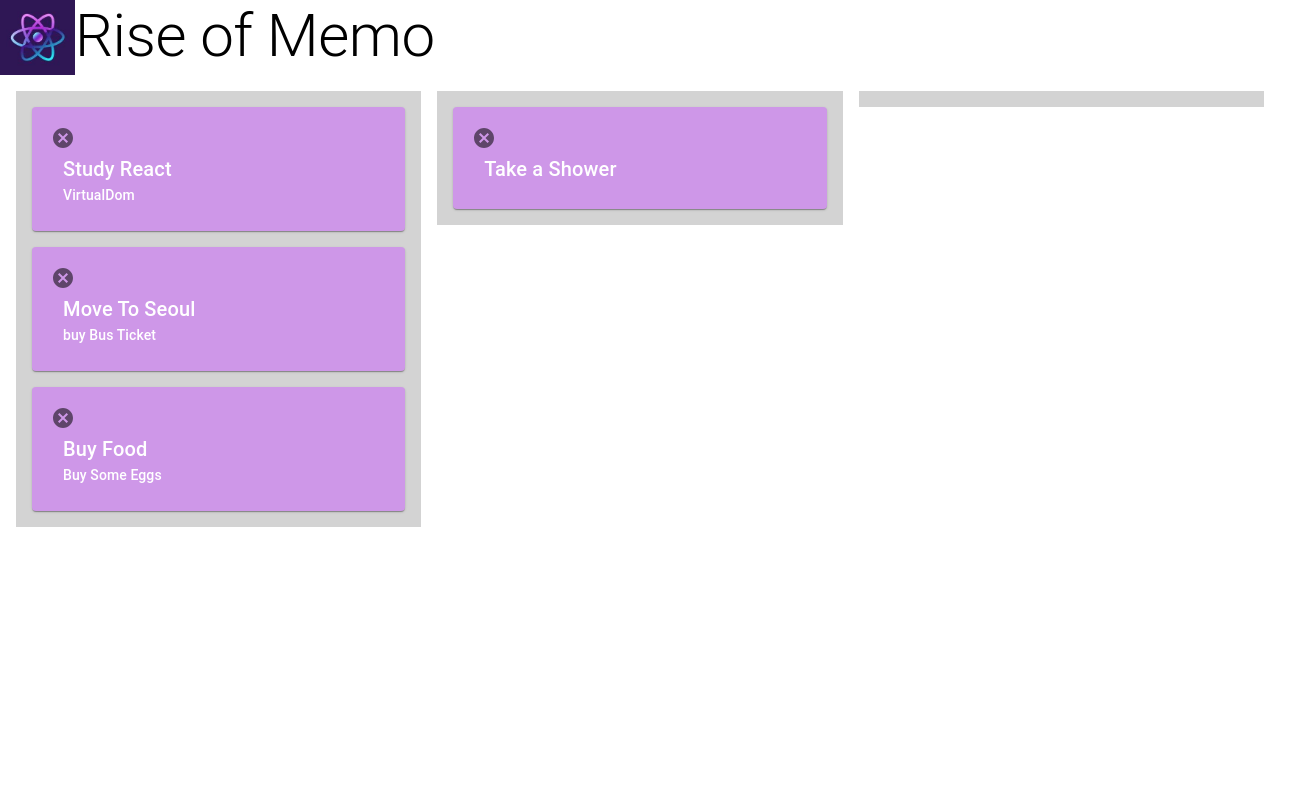
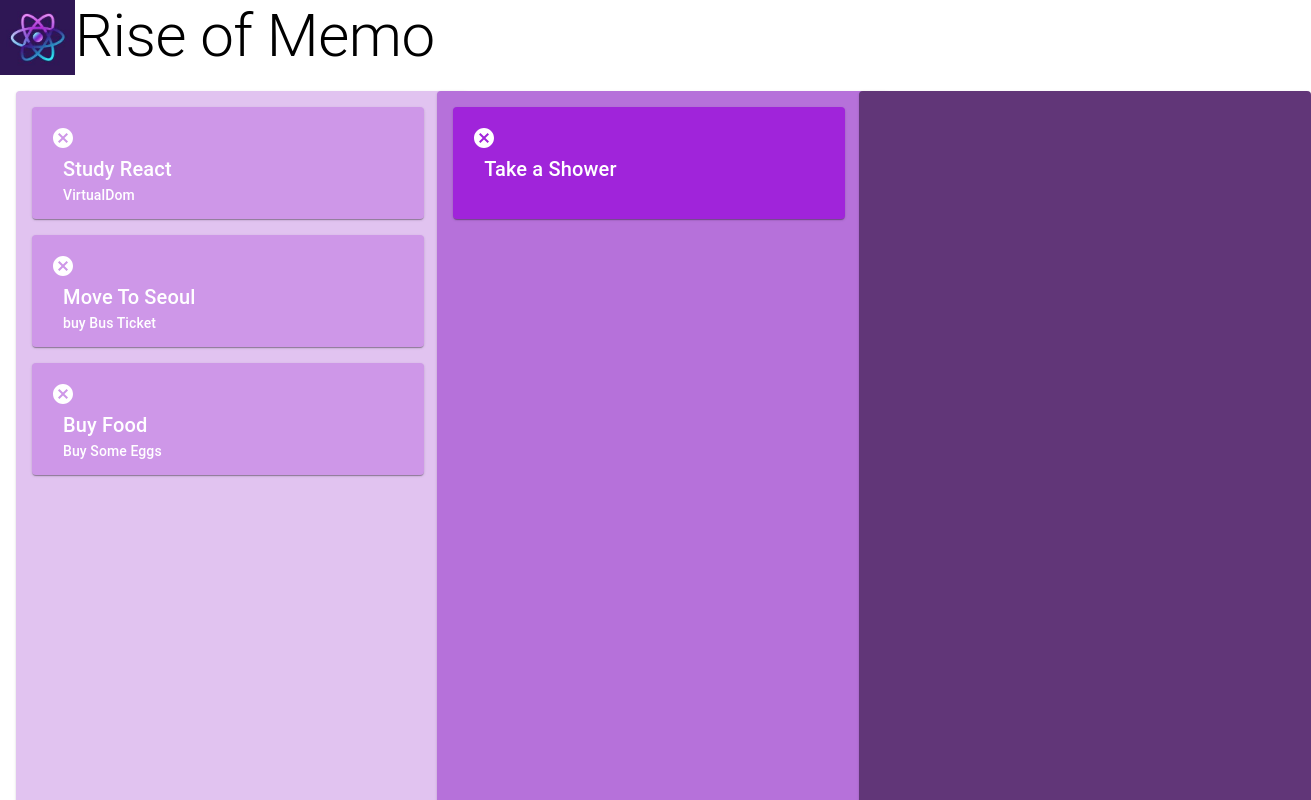
Before and after one commit to Rise-of-React/RiseMemo, a React (Create React App) app: page /list in a window 1280 px wide. Shown: the top 800 px of the page, 1311 px wide, since content can reach past the window. Built offline with nearby package versions, Linux system fonts and the light colour scheme.

Commit message:
Add CustomBoard Component

```diff
--- a/src/App.tsx
+++ b/src/App.tsx
@@ -19,7 +19,7 @@ export default function App() {
     <>
       <AppBar />
       <Grid container spacing={2} className={classes.root}>
-        <DroppableBoard></DroppableBoard>
+        <DroppableBoard />
       </Grid>
     </>
   );
--- /dev/null
+++ b/src/components/CustomBoard.tsx
@@ -0,0 +1,40 @@
+import {
+  Card,
+  CardContent,
+  CardHeader,
+  Grid,
+  IconButton,
+  makeStyles,
+  Paper,
+  Theme,
+  Typography,
+} from '@material-ui/core';
+import React from 'react';
+import { BoardStyleProps } from '../types/board/board';
+import { CardStyleProps } from '../types/card/card';
+export interface CustomBoardProps {
+  style?: BoardStyleProps;
+  children?: React.ReactNode;
+}
+
+const useStyles = makeStyles<Theme, BoardStyleProps>((theme: Theme) => ({
+  board: (props) => ({
+    backgroundColor: props.backgroundColor,
+    width: Number(props.width),
+    height: Number(props.height),
+  }),
+}));
+
+export const CustomBoard = (props: CustomBoardProps) => {
+  const classes = useStyles(props.style ?? {});
+
+  return <Paper className={classes.board}>{props.children}</Paper>;
+};
+
+CustomBoard.defaultProps = {
+  style: {
+    width: '452',
+    height: '865',
+    backgroundColor: '#E1C3F0',
+  },
+};
--- a/src/components/CustomCard.tsx
+++ b/src/components/CustomCard.tsx
@@ -1,27 +1,22 @@
 import { Card, CardContent, CardHeader, Grid, IconButton, makeStyles, Theme, Typography } from '@material-ui/core';
 import React from 'react';
 import CancelIcon from '@material-ui/icons/Cancel';
+import { CardStyleProps } from '../types/card/card';
 export interface CustomCardProps {
   title: string;
   subTitle: string;
   style?: CardStyleProps;
 }
 
-type CardStyleProps = {
-  backgroundColor?: string;
-  width?: string;
-  heigth?: string;
-};
-
 const useStyles = makeStyles<Theme, CardStyleProps>((theme: Theme) => ({
   card: (props) => ({
     backgroundColor: props.backgroundColor,
-    width: 392,
-    heigth: 112,
+    width: Number(props.width),
+    height: Number(props.height),
   }),
-  cardContent: {
+  cardContent: (props) => ({
     paddingLeft: 15,
-  },
+  }),
   text: {
     color: '#FFFFFF',
   },
@@ -36,7 +31,7 @@ export const CustomCard = (props: CustomCardProps) => {
       <CardContent>
         <Grid container direction={'column'}>
           <Grid item>
-            <IconButton size="small">
+            <IconButton size="small" style={{ color: '#FFFFFF' }}>
               <CancelIcon />
             </IconButton>
           </Grid>
@@ -58,8 +53,8 @@ CustomCard.defaultProps = {
   title: 'test',
   subTitle: 'subtest',
   style: {
-    width: 392,
-    heigth: 112,
+    width: '392',
+    height: '112',
     backgroundColor: '#CE97E8',
   },
 };
--- a/src/components/DraggableList.tsx
+++ b/src/components/DraggableList.tsx
@@ -1,6 +1,8 @@
 import { List } from '@material-ui/core';
 import React, { FC } from 'react';
 import { Draggable, DroppableProvided, DroppableStateSnapshot } from 'react-beautiful-dnd';
+import { BoardStyleProps } from '../types/board/board';
+import { CardStyleProps } from '../types/card/card';
 import { MemoData } from '../types/memo/memo';
 import { DraggableListItem } from './DraggableListItem';
 
@@ -8,20 +10,30 @@ interface DraggableListProps {
   provided: DroppableProvided;
   snapshot: DroppableStateSnapshot;
   data: MemoData[];
+  cardStyle: CardStyleProps;
+  boardStyle: BoardStyleProps;
 }
 
-const getListStyle = (snapshop: DroppableStateSnapshot) => ({
-  background: snapshop.isDraggingOver ? 'lightblue' : 'lightgrey',
+const getListStyle = (snapshop: DroppableStateSnapshot, boardStyle: BoardStyleProps) => ({
+  // background: snapshop.isDraggingOver ? '#613678' : 'lightgrey',
 });
 
-export const DraggableList: FC<DraggableListProps> = ({ data, provided, snapshot }) => {
+export const DraggableList: FC<DraggableListProps> = ({ data, provided, snapshot, cardStyle, boardStyle }) => {
   return (
-    <List {...provided.droppableProps} ref={provided.innerRef} style={getListStyle(snapshot)}>
+    <List {...provided.droppableProps} ref={provided.innerRef} style={getListStyle(snapshot, boardStyle)}>
       {data.map((el, index) => {
         return (
           <Draggable key={el.id} draggableId={el.id} index={index}>
             {(provided, snapshop) => {
-              return <DraggableListItem provided={provided} snapshop={snapshop} item={el} key={el.id} />;
+              return (
+                <DraggableListItem
+                  provided={provided}
+                  snapshop={snapshop}
+                  item={el}
+                  key={el.id}
+                  cardStyle={cardStyle}
+                />
+              );
             }}
           </Draggable>
         );
--- a/src/components/DraggableListItem.tsx
+++ b/src/components/DraggableListItem.tsx
@@ -1,6 +1,7 @@
 import { ListItem } from '@material-ui/core';
 import React, { FC } from 'react';
 import { DraggableProvided, DraggableStateSnapshot } from 'react-beautiful-dnd';
+import { CardStyleProps } from '../types/card/card';
 import { MemoData } from '../types/memo/memo';
 import { CustomCard } from './CustomCard';
 
@@ -8,12 +9,13 @@ export interface DraggableListItemProps {
   item: MemoData;
   provided: DraggableProvided;
   snapshop: DraggableStateSnapshot;
+  cardStyle: CardStyleProps;
 }
 
-export const DraggableListItem: FC<DraggableListItemProps> = ({ item, provided, snapshop }) => {
+export const DraggableListItem: FC<DraggableListItemProps> = ({ item, cardStyle, provided, snapshop }) => {
   return (
     <ListItem ref={provided.innerRef} {...provided.draggableProps} {...provided.dragHandleProps}>
-      <CustomCard title={item.title} subTitle={item.subTitle} />
+      <CustomCard title={item.title} subTitle={item.subTitle} style={cardStyle} />
     </ListItem>
   );
 };
--- a/src/components/DroppableBoard.tsx
+++ b/src/components/DroppableBoard.tsx
@@ -2,6 +2,7 @@ import { Grid } from '@material-ui/core';
 import React, { FC } from 'react';
 import { DragDropContext, Droppable, DropResult, ResponderProvided } from 'react-beautiful-dnd';
 import { Board } from '../types/board/board';
+import { CustomBoard } from './CustomBoard';
 import { DraggableList } from './DraggableList';
 
 interface DroppableBoardProps {}
@@ -10,6 +11,12 @@ const boardData: Board = {
   todo: {
     id: '1',
     name: 'To do',
+    boardStyle: {
+      width: '452',
+      height: '865',
+      backgroundColor: '#E1C3F0',
+    },
+    cardStyle: { width: '392', height: '112', backgroundColor: '#CE97E8' },
     data: [
       { id: '001', title: 'Study React', subTitle: 'VirtualDom', content: 'test' },
       { id: '002', title: 'Move To Seoul', subTitle: 'buy Bus Ticket', content: 'test2' },
@@ -19,11 +26,23 @@ const boardData: Board = {
   progress: {
     id: '2',
     name: 'Process',
+    boardStyle: {
+      width: '452',
+      height: '865',
+      backgroundColor: '#B671DA',
+    },
+    cardStyle: { width: '392', height: '112', backgroundColor: '#A024DA' },
     data: [{ id: '004', title: 'Take a Shower', subTitle: '', content: 'test3' }],
   },
   complete: {
     id: '3',
     name: 'Complete',
+    boardStyle: {
+      width: '452',
+      height: '865',
+      backgroundColor: '#613678',
+    },
+    cardStyle: { width: '392', height: '112', backgroundColor: '#7E4F94' },
     data: [],
   },
 };
@@ -73,7 +92,18 @@ export const DroppableBoard: FC<DroppableBoardProps> = ({}) => {
             {(provided, snapshot) => {
               return (
                 <Grid item xs={4}>
-                  <DraggableList provided={provided} snapshot={snapshot} data={listData.data} />
+                  <CustomBoard
+                    style={listData.boardStyle}
+                    children={
+                      <DraggableList
+                        provided={provided}
+                        snapshot={snapshot}
+                        data={listData.data}
+                        cardStyle={listData.cardStyle}
+                        boardStyle={listData.boardStyle}
+                      />
+                    }
+                  />
                 </Grid>
               );
             }}
--- /dev/null
+++ b/src/types/card/card.tsx
@@ -0,0 +1,5 @@
+export type CardStyleProps = {
+  backgroundColor?: string;
+  width?: string;
+  height?: string;
+};
```
Also changed, not shown: src/types/board/board.ts (+9 -0 lines), 1 other file (tests, documents, lock files or other folders).
